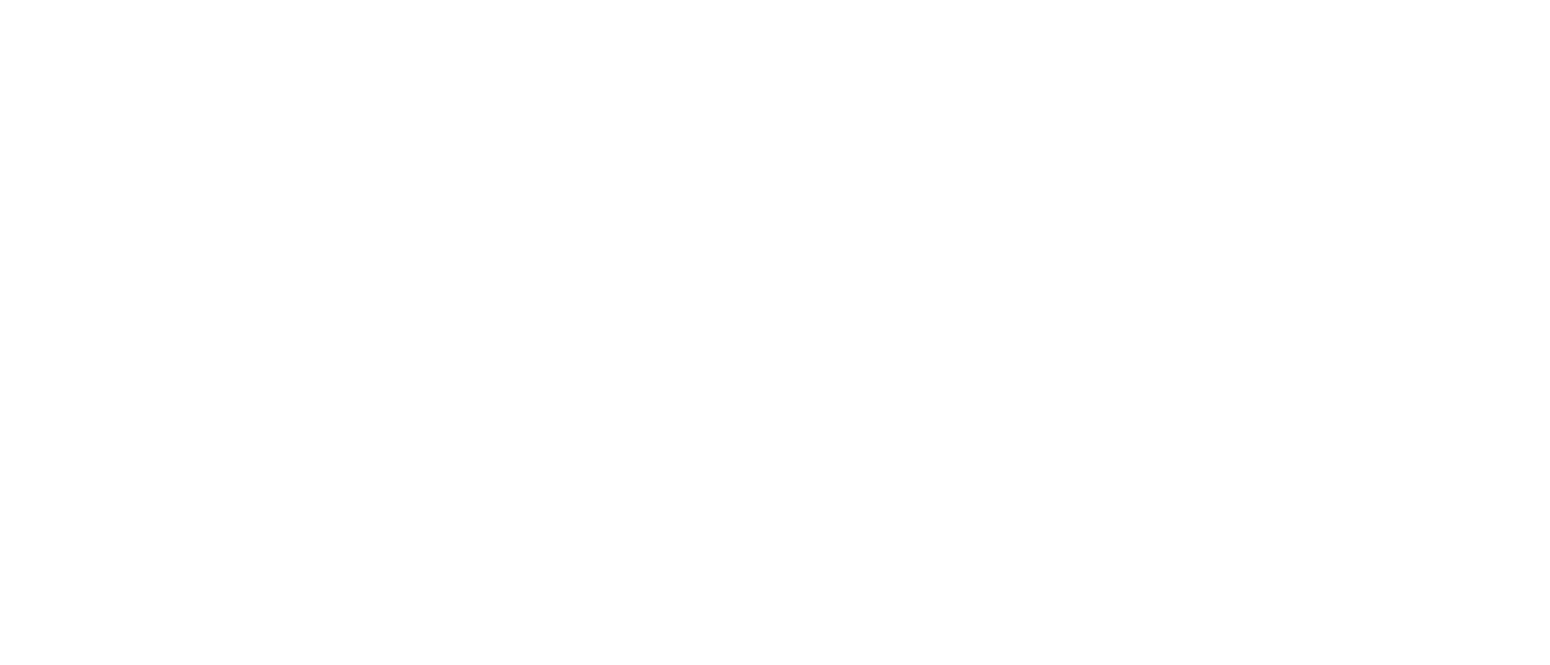
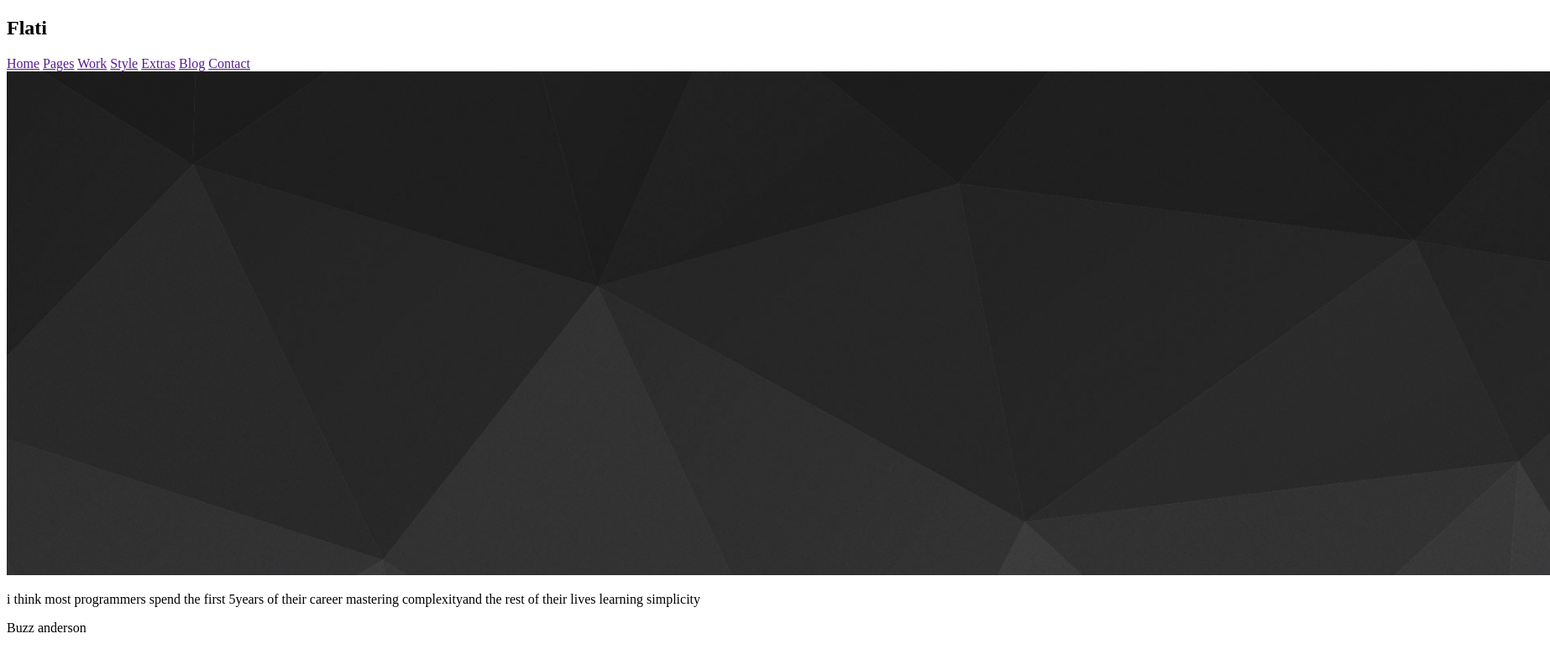
Before and after one commit to philippeK22/flati-html-sass, a website: page index.html in a window 1280 px wide. Shown: the whole page at 84% size, 1846 px wide, since content can reach past the window. Drawn offline with Linux system fonts and the light colour scheme.

Commit message:
header fiche html

```diff
--- a/index.html
+++ b/index.html
@@ -8,6 +8,37 @@
     <link rel="stylesheet" href="./public/css/style.css">
 </head>
 <body>
+    <header>
+        <nav>
+           <div>
+            <h2>Flati</h2>
+           </div>
+           <div>
+
+                   <a href=""><span>Home</span></a>
+                   <a href=""><span>Pages</span></a>
+                   <a href=""><span>Work</span></a>
+                   <a href=""><span>Style</span></a>
+                   <a href=""><span>Extras</span></a>
+                   <a href=""><span>Blog</span></a>
+                   <a href=""><span>Contact</span></a>
+            </div>
+
+        </nav>
+             <div>
+                <img src="./img/bg-header.png" alt="background">
+             </div>
+
+
+    </header>
+    <!-- section 1 -->
+    <section>
+        <div>
+            <p>i think most <span>programmers</span> spend the first 5years of their career mastering <span>complexity</span>and the rest of their lives learning <span>simplicity</span></p>
+            <p>Buzz anderson</p>
+        </div>
+
+    </section>
 
 </body>
 </html>
```
Also changed, not shown: src/sass/style.sass (line endings or trailing spaces).
